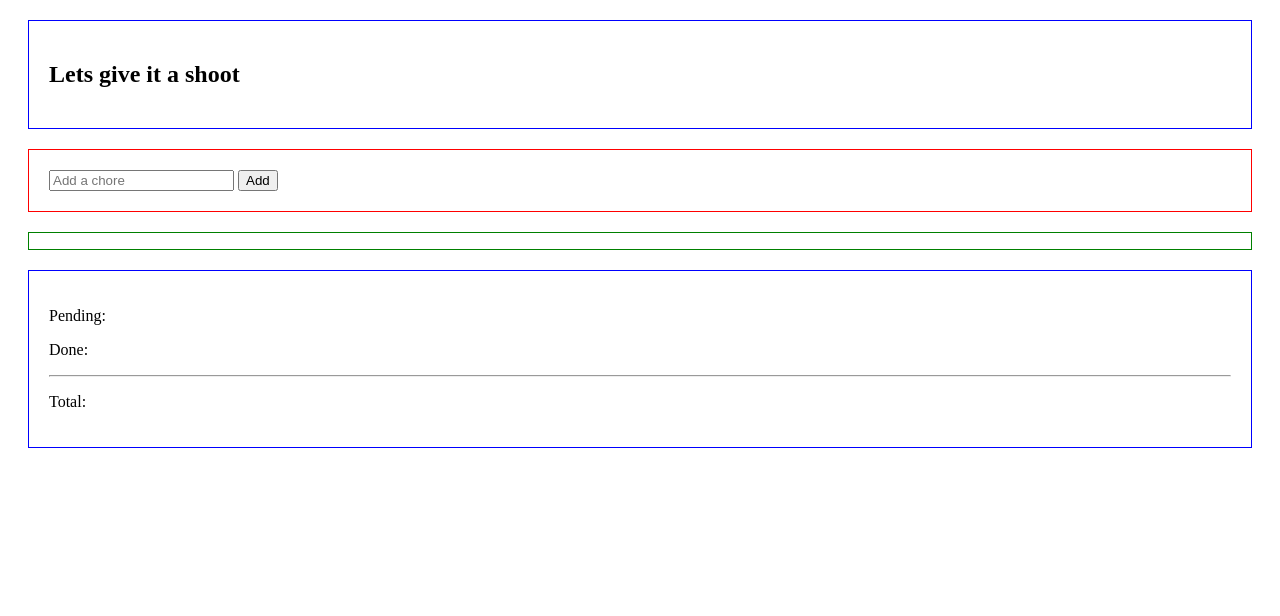
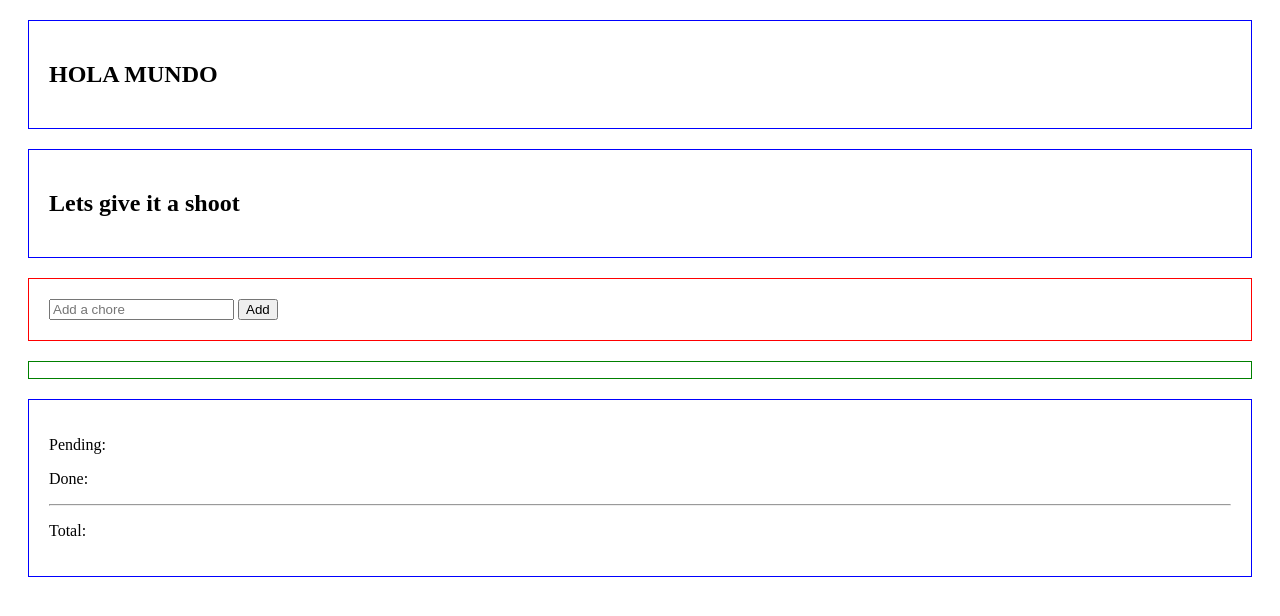
Before and after one commit to Chokolove/toDo-app, a plain HTML site: page index.html in a window 1280 px wide. Drawn offline with nearby package versions, Linux system fonts and the light colour scheme.

Commit message:
Test Clase

```diff
--- a/index.html
+++ b/index.html
@@ -7,6 +7,11 @@
     <title></title>
   </head>
   <body>
+	<div class="container border-blue space">
+      <h2>HOLA MUNDO</h2>
+    </div>
+
+
     <div class="container border-blue space">
       <h2>Lets give it a shoot</h2>
     </div>
```
